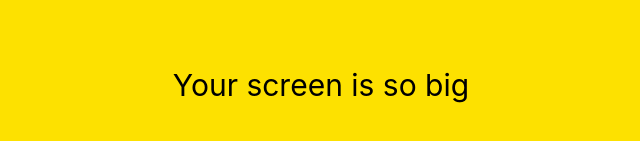
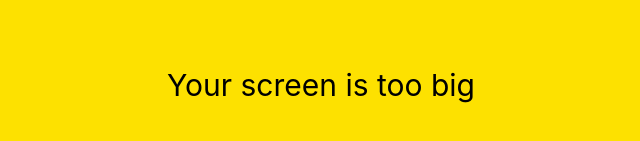
Before and after one commit to PorcoRosso95/kokoa-klone, a plain HTML site: page friends.html in a window 1280 px wide. Shown: the part 315-456 px from the top of the page, 319-959 px from the left. Drawn offline with nearby package versions, Linux system fonts and the light colour scheme.

Commit message:
Update friends.html

```diff
--- a/friends.html
+++ b/friends.html
@@ -104,7 +104,7 @@
   </div>
 
   <div id="no-mobile">
-    <span>Your screen is so big</span>
+    <span>Your screen is too big</span>
   </div>
 </body>
 
```
